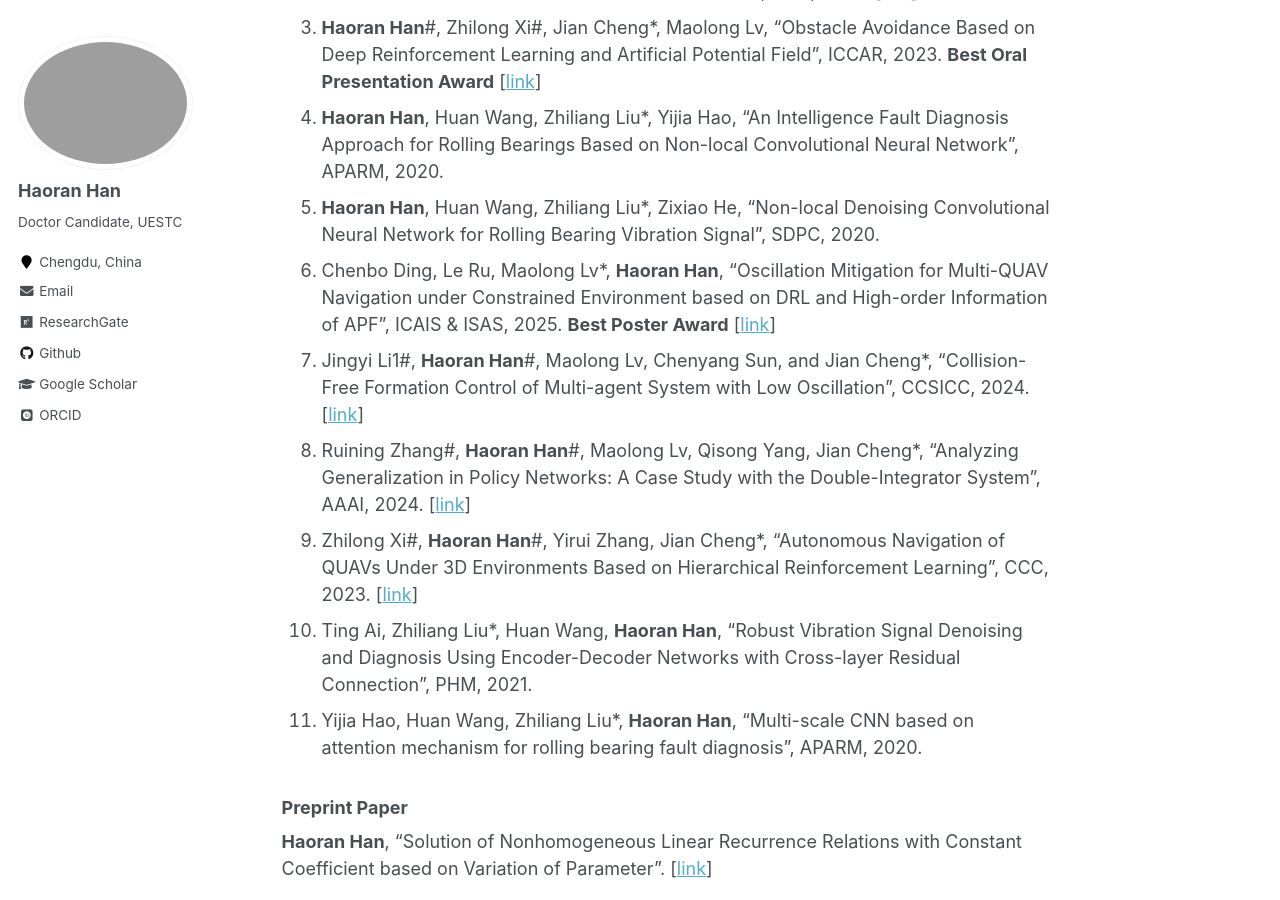
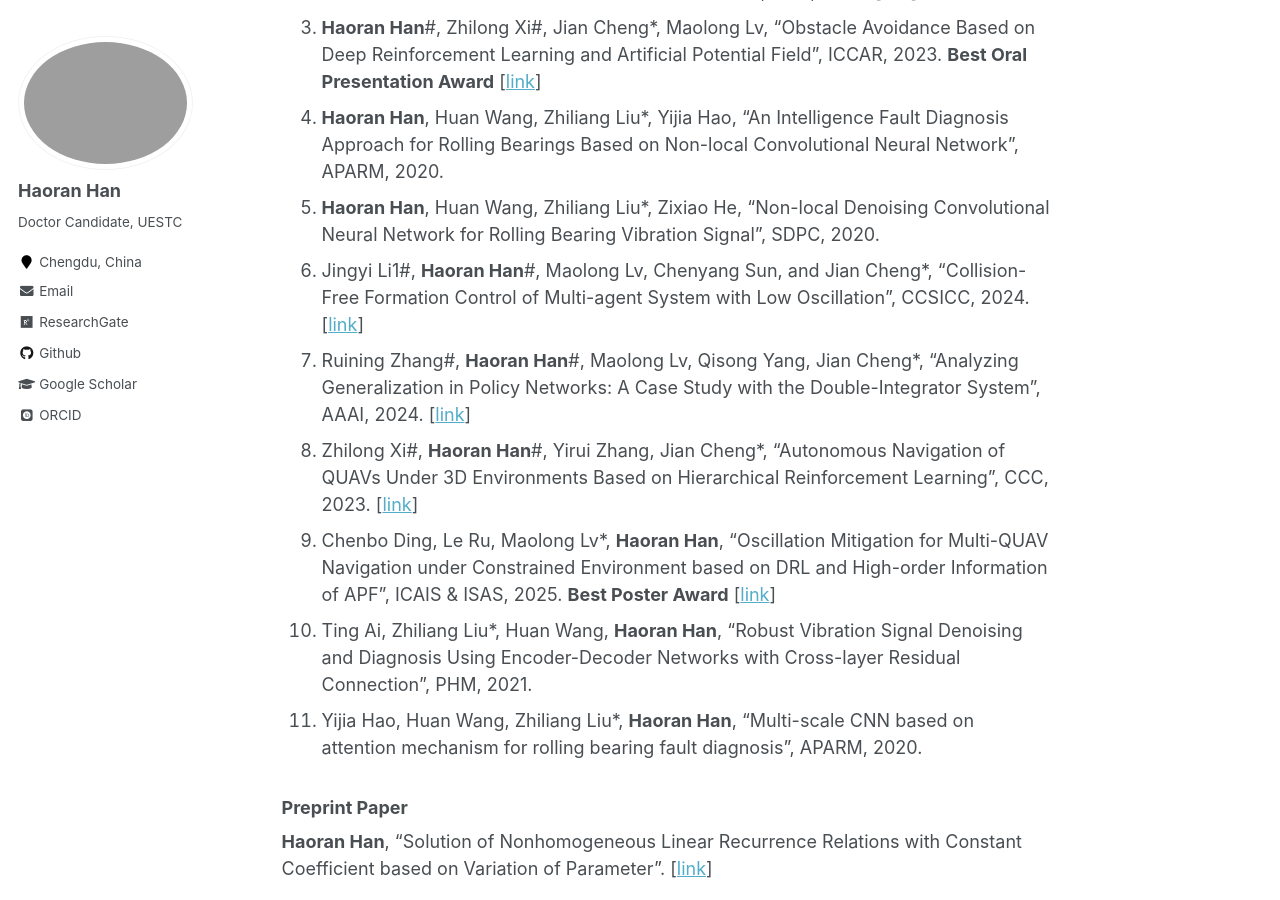
Before and after one commit to Han-Adam/Han-Adam.github.io, a Jekyll site: the page built from _pages/about.md, in a window 1280 px wide and 900 px high, scrolled down 2325 px. Built offline with Jekyll 4.4.1, drawn with Linux system fonts in a browser that asks for light colours; some web fonts are replaced.

```diff
--- a/_pages/about.md
+++ b/_pages/about.md
@@ -46,11 +46,11 @@ Deep Reinforcement Learning", IEEE Robotics and Automation Letters, 2022. [[link
 3. **Haoran Han**#, Zhilong Xi#, Jian Cheng*, Maolong Lv, "Obstacle Avoidance Based on Deep Reinforcement Learning and Artificial Potential Field", ICCAR, 2023. **Best Oral Presentation Award** [[link](https://ieeexplore.ieee.org/document/10151771)]
 4. **Haoran Han**, Huan Wang, Zhiliang Liu*, Yijia Hao, "An Intelligence Fault Diagnosis Approach for Rolling Bearings Based on Non-local Convolutional Neural Network", APARM, 2020.
 5. **Haoran Han**, Huan Wang, Zhiliang Liu*, Zixiao He, "Non-local Denoising Convolutional Neural Network for Rolling Bearing Vibration Signal", SDPC, 2020.
-6. Chenbo Ding, Le Ru, Maolong Lv*, **Haoran Han**, "Oscillation Mitigation for Multi-QUAV Navigation under Constrained Environment based on DRL and High-order Information of APF", ICAIS & ISAS, 2025. **Best Poster Award** [[link](https://ieeexplore.ieee.org/abstract/document/11052163)]
-7. Jingyi Li1#, **Haoran Han**#, Maolong Lv, Chenyang Sun, and Jian Cheng*, "Collision-Free Formation Control
+6. Jingyi Li1#, **Haoran Han**#, Maolong Lv, Chenyang Sun, and Jian Cheng*, "Collision-Free Formation Control
  of Multi-agent System with Low Oscillation", CCSICC, 2024. [[link](https://link.springer.com/chapter/10.1007/978-981-97-3328-6_14)]
-8. Ruining Zhang#, **Haoran Han**#, Maolong Lv, Qisong Yang, Jian Cheng*, "Analyzing Generalization in Policy Networks: A Case Study with the Double-Integrator System", AAAI, 2024. [[link](https://ojs.aaai.org/index.php/AAAI/article/view/29623)]
-9. Zhilong Xi#, **Haoran Han**#, Yirui Zhang, Jian Cheng*, "Autonomous Navigation of QUAVs Under 3D Environments Based on Hierarchical Reinforcement Learning", CCC, 2023. [[link](https://ieeexplore.ieee.org/document/10239903)]
+7. Ruining Zhang#, **Haoran Han**#, Maolong Lv, Qisong Yang, Jian Cheng*, "Analyzing Generalization in Policy Networks: A Case Study with the Double-Integrator System", AAAI, 2024. [[link](https://ojs.aaai.org/index.php/AAAI/article/view/29623)]
+8. Zhilong Xi#, **Haoran Han**#, Yirui Zhang, Jian Cheng*, "Autonomous Navigation of QUAVs Under 3D Environments Based on Hierarchical Reinforcement Learning", CCC, 2023. [[link](https://ieeexplore.ieee.org/document/10239903)]
+9. Chenbo Ding, Le Ru, Maolong Lv*, **Haoran Han**, "Oscillation Mitigation for Multi-QUAV Navigation under Constrained Environment based on DRL and High-order Information of APF", ICAIS & ISAS, 2025. **Best Poster Award** [[link](https://ieeexplore.ieee.org/abstract/document/11052163)]
 10. Ting Ai, Zhiliang Liu*, Huan Wang, **Haoran Han**, "Robust Vibration Signal Denoising and Diagnosis Using Encoder-Decoder Networks with Cross-layer Residual Connection", PHM, 2021.
 11. Yijia Hao, Huan Wang, Zhiliang Liu*, **Haoran Han**, "Multi-scale CNN based on attention mechanism for rolling bearing fault diagnosis", APARM, 2020.
 
```
